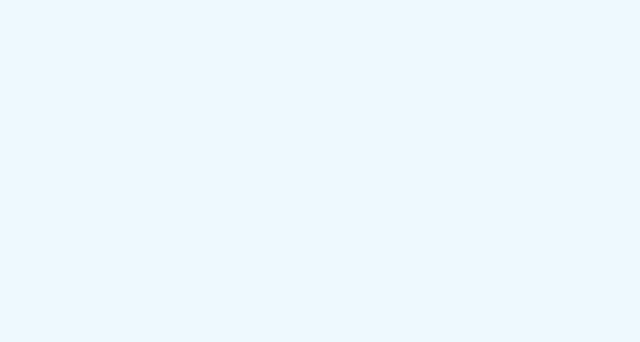
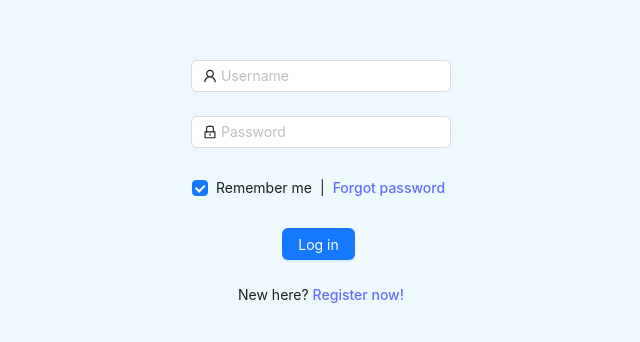
Before and after one commit to CelaniDe/DataScouting, a React (Vite) app in the folder react/: page /login in a window 1280 px wide. Before the commit this address had no page. Shown: the part 158-500 px from the top of the page, without its empty margins (319-959 px from the left). Built offline with nearby package versions, Linux system fonts and the light colour scheme.

Commit message:
a lot of changes

```diff
--- a/react/src/App.jsx
+++ b/react/src/App.jsx
@@ -18,11 +18,11 @@ function App() {
         <Router>
           <AuthProvider>
             <Routes>
-              <Route exact path="/" element={<Login />} />
+              <Route exact path="/" element={<ProtectedRoute><Library /></ProtectedRoute>} />
               <Route exact path="/Register" element={<Register />} />
-              <Route path="/Upload" element={<Upload />} />
-              <Route path="/Library" element={<Library />} />
-              <Route path="/Output" element={<Output />} />
+              <Route path="/Upload" element={<ProtectedRoute><Upload /></ProtectedRoute>} />
+              <Route path="/login" element={<Login/>} />
+              <Route path="/Output" element={<ProtectedRoute><Output /></ProtectedRoute>} />
 
               {/* <Route path="/Upload" element={<ProtectedRoute><Upload /></ProtectedRoute>}/>
                   <Route path="/Library" element={<ProtectedRoute><Library /></ProtectedRoute>}/>
--- a/react/src/Pages/AuthContext/AuthContext.jsx
+++ b/react/src/Pages/AuthContext/AuthContext.jsx
@@ -1,10 +1,27 @@
 import { createContext, useState, useEffect } from 'react';
 import { useNavigate } from 'react-router-dom';
+import { jwtDecode } from "jwt-decode";
+
 
 const AuthContext = createContext();
 
 export const AuthProvider = ({ children }) => {
     const navigate = useNavigate();
+
+    useEffect(() => {
+        console.log('AAAAAAAAAAAAAAAAAAAAAAAAAAAAAAAAAAAAAAAAAAAAAAAAAAAAAA celanide');
+        const token = localStorage.getItem('jwt');
+        if (token) {
+            const decodedToken = jwtDecode(token);
+            console.log(decodedToken)
+            if (decodedToken.exp < Date.now() / 1000) {
+                // Token has expired
+                logout();
+            } else {
+                // setUser(decodedToken["http://schemas.xmlsoap.org/ws/2005/05/identity/claims/nameidentifier"]);
+            }
+        }
+    },[])
 
 
     const login = (user_info) => {
--- a/react/src/Pages/AuthContext/ProtectedRoute.jsx
+++ b/react/src/Pages/AuthContext/ProtectedRoute.jsx
@@ -8,6 +8,7 @@ export const ProtectedRoute = ({ children }) => {
 
     if(!isLoggedIn())
     {
+        console.log('redirect');
         return <Navigate to="/login" replace />;
     }
 
--- a/react/src/Pages/Login/login.jsx
+++ b/react/src/Pages/Login/login.jsx
@@ -1,6 +1,6 @@
-import React from "react";
+import React, { useEffect } from "react";
 import { LockOutlined, UserOutlined } from "@ant-design/icons";
-import { Button, Checkbox, Form, Input } from "antd";
+import { Button, Checkbox, Form, Input, message } from "antd";
 import { useNavigate } from "react-router-dom";
 import { AuthAPI } from "../../apis/AuthAPI";
 import AuthContext from "../AuthContext/AuthContext";
@@ -9,17 +9,30 @@ import { useContext } from "react";
 
 const Login = () => {
   const navigate = useNavigate();
+  const [messageApi, contextHolder] = message.useMessage();
   const { login } = useContext(AuthContext);
+
+  useEffect(() => {
+    console.log('mpike');
+  },[])
 
   const onFinish = async (values) => {
     console.log("Received values of form: ", values);
     try {
       const {username , password} = values;
       const token = await AuthAPI.login(username, password);
+      messageApi.open({
+        type: 'success',
+        content: 'Successfully login',
+      });
       console.log(token);
       login(token);
-      navigate("/Library")
+      navigate("/")
     } catch (error) {
+      messageApi.open({
+        type: 'error',
+        content: 'Wrong username or password',
+      });
       console.log("lathos onoma h kodikos");
     }
   };
@@ -33,6 +46,7 @@ const Login = () => {
       }}
       onFinish={onFinish}
     >
+      {contextHolder}
       <Form.Item
         name="username"
         rules={[
--- a/react/src/Pages/Navbar/Navbar.jsx
+++ b/react/src/Pages/Navbar/Navbar.jsx
@@ -11,7 +11,7 @@ const App = () => {
   const navigate = useNavigate();
 
   const openLibrary = () => {
-    navigate("/Library");
+    navigate("/");
   };
 
   const handleMouseOver = () => {
--- a/react/src/Pages/Register/register.jsx
+++ b/react/src/Pages/Register/register.jsx
@@ -1,5 +1,7 @@
 import React from 'react';
-import { Form, Input, Button } from 'antd';
+import { Form, Input, Button, message } from 'antd';
+import { AuthAPI } from '../../apis/AuthAPI';
+import { useNavigate } from "react-router-dom";
 
 const formItemLayout = {
   labelCol: {
@@ -20,10 +22,25 @@ const tailFormItemLayout = {
 };
 
 const Register = () => {
+  const navigate = useNavigate();
+  const [messageApi, contextHolder] = message.useMessage();
   const [form] = Form.useForm();
 
-  const onFinish = (values) => {
+  const onFinish = async (values) => {
     console.log('Received values of form: ', values);
+    try {
+      await AuthAPI.register(values.username, values.email, values.password);
+      messageApi.open({
+        type: 'success',
+        content: 'Successfully register',
+      });
+      navigate('/login')
+    } catch (error) {
+      messageApi.open({
+        type: 'error',
+        content: 'Error on registration',
+      });
+    }
   };
 
   return (
@@ -40,6 +57,7 @@ const Register = () => {
       }}
       scrollToFirstError
     >
+      {contextHolder}
       <Form.Item
         name="username"
         label="Username"
--- a/react/src/Pages/Upload/upload.jsx
+++ b/react/src/Pages/Upload/upload.jsx
@@ -8,6 +8,17 @@ import { ImageAPI } from "../../apis/ImageApi";
 
 
 const { Dragger } = Upload;
+
+
+const customStyles = {
+  width: '400px', // Set your desired width
+  height: '300px', // Set your desired height
+  margin: '16px', // Adjust margin as needed
+};
+const App = () => {
+
+  const navigate = useNavigate();
+
   const props = {
     name: "file",
     multiple: false,
@@ -20,8 +31,13 @@ const props = {
       if (status === "done") {
         message.success(`${info.file.name} file uploaded successfully.`);
         console.log(info.file);
+        try {
+
           await ImageAPI.uploadImage(info.file);
-      window.location.replace('/');
+        } catch (error) {
+          console.error(error);
+        }
+        navigate('/');
       } else if (status === "error") {
         message.error(`${info.file.name} file upload failed.`);
       }
@@ -30,15 +46,6 @@ const props = {
       console.log("Dropped files", e.dataTransfer.files);
     },
   };
-
-const customStyles = {
-  width: '400px', // Set your desired width
-  height: '300px', // Set your desired height
-  margin: '16px', // Adjust margin as needed
-};
-const App = () => {
-
-
   return(
   <div className="outer-main">
     <div className="nav">
```
Lines whose indentation alone changed are shown as unchanged.
